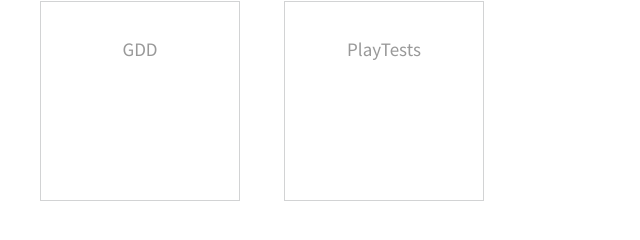
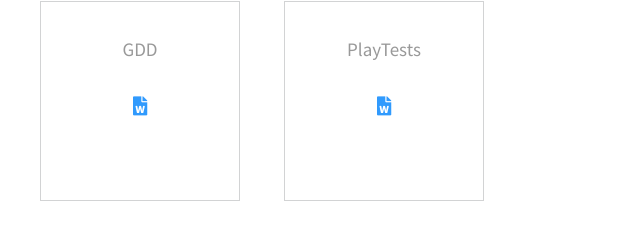
Before and after one commit to BMayerWIT/BMBN2022gamedesign, a plain HTML site: page index.html in a window 1280 px wide. Shown: the part 894-1134 px from the top of the page, 254-894 px from the left. Drawn offline with Linux system fonts and the light colour scheme.

Commit message:
Update index.html

```diff
--- a/index.html
+++ b/index.html
@@ -64,19 +64,19 @@
                 <li class="tm-nav-item">
                     <a href="https://bnolan333.itch.io/effaced" data-effect="mfp-move-from-top" class="tm-nav-link">
                         Ink Prototype
-                        <i class="fa fa-gamepad"></i>
+                        <i class="fas fa-gamepad"></i>
                     </a>
                 </li>
                 <li class="tm-nav-item">
                     <a href="https://docs.google.com/document/d/1xhgwWyhm_Gdqcz1ITXTW4kMpKc_lafJRiB5Dh-I3vjI/edit?usp=sharing" data-effect="mfp-move-from-top" class="tm-nav-link">
                         GDD
-                        <i class="fa fa-file-word-o"></i>
+                        <i class="fa fa-file-word"></i>
                     </a>
                 </li>
                 <li class="tm-nav-item">
                     <a href="https://docs.google.com/document/d/1_prMQOq041CncrgFLwpUaXOAxmBqNSpF8HqrZGtVBGs/edit?usp=sharing" data-effect="mfp-move-from-top" class="tm-nav-link">
                         PlayTests
-                        <i class="fa fa-file-word-o"></i>
+                        <i class="fa fa-file-word"></i>
                     </a>
                 </li>
             </ul>
```
